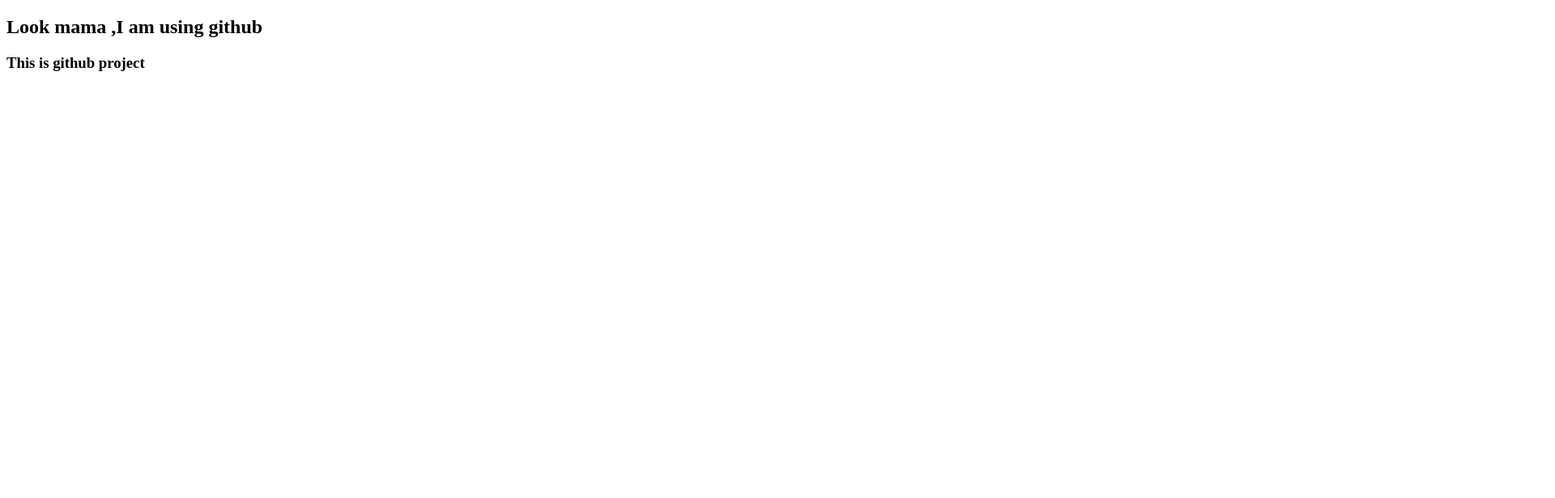
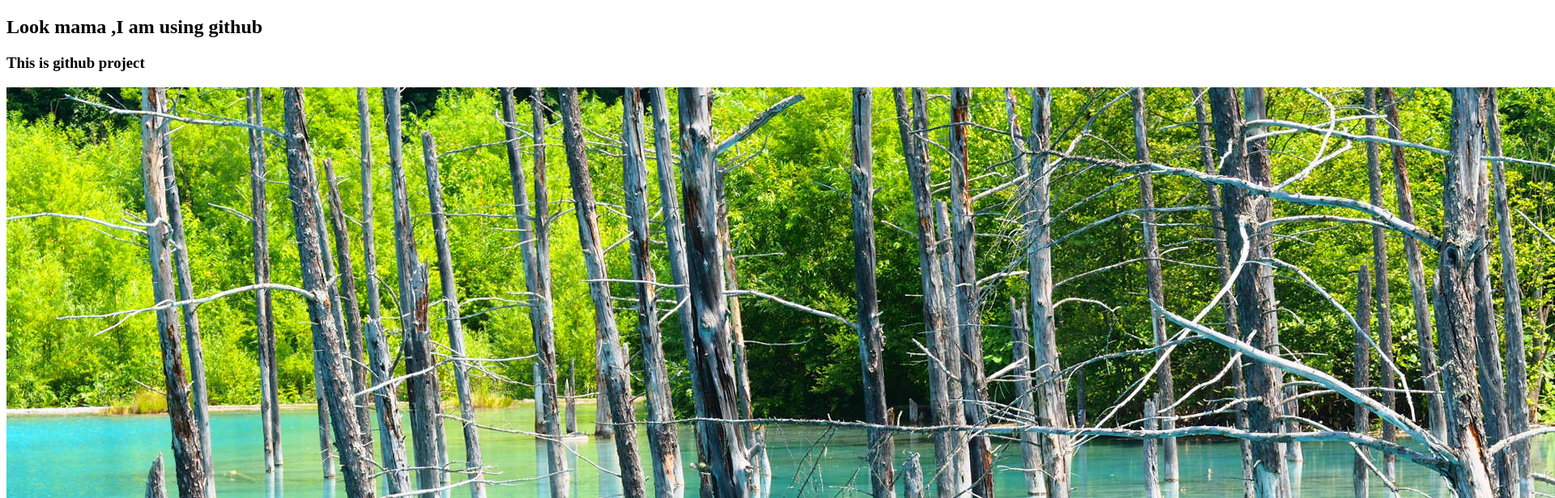
Before and after one commit to abmahfuz/my-first-website, a plain HTML site: page index.html in a window 1280 px wide. Shown: the top 616 px of the page at 81% size, 1920 px wide, since content can reach past the window. Drawn offline with Linux system fonts and the light colour scheme.

Commit message:
add an image

```diff
--- a/index.html
+++ b/index.html
@@ -7,5 +7,6 @@
 <body>
     <h2>Look mama ,I am using github</h2>
     <h3>This is github project</h3>
+    <img src="water forest.png";
 </body>
 </html>
```
Also changed, not shown: water forest.png (added).
